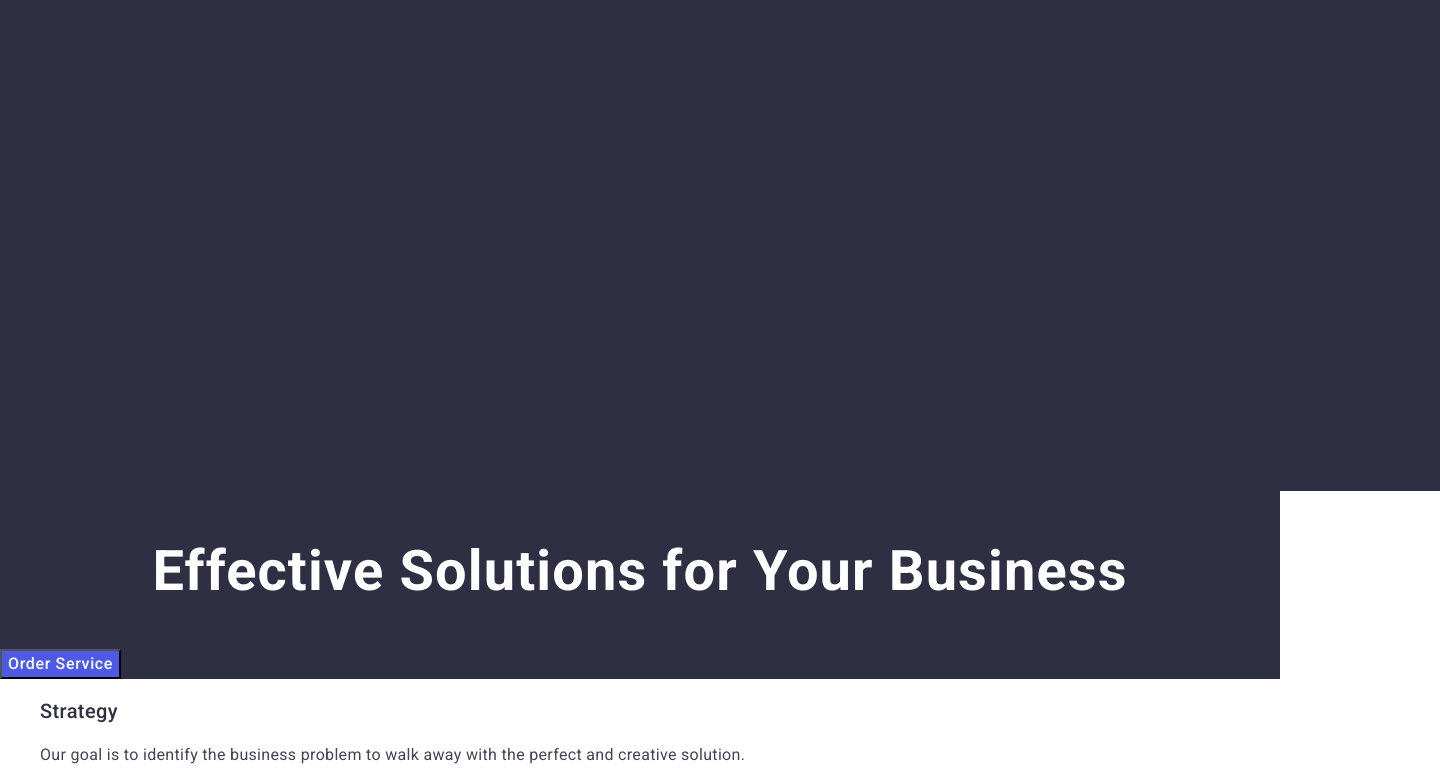
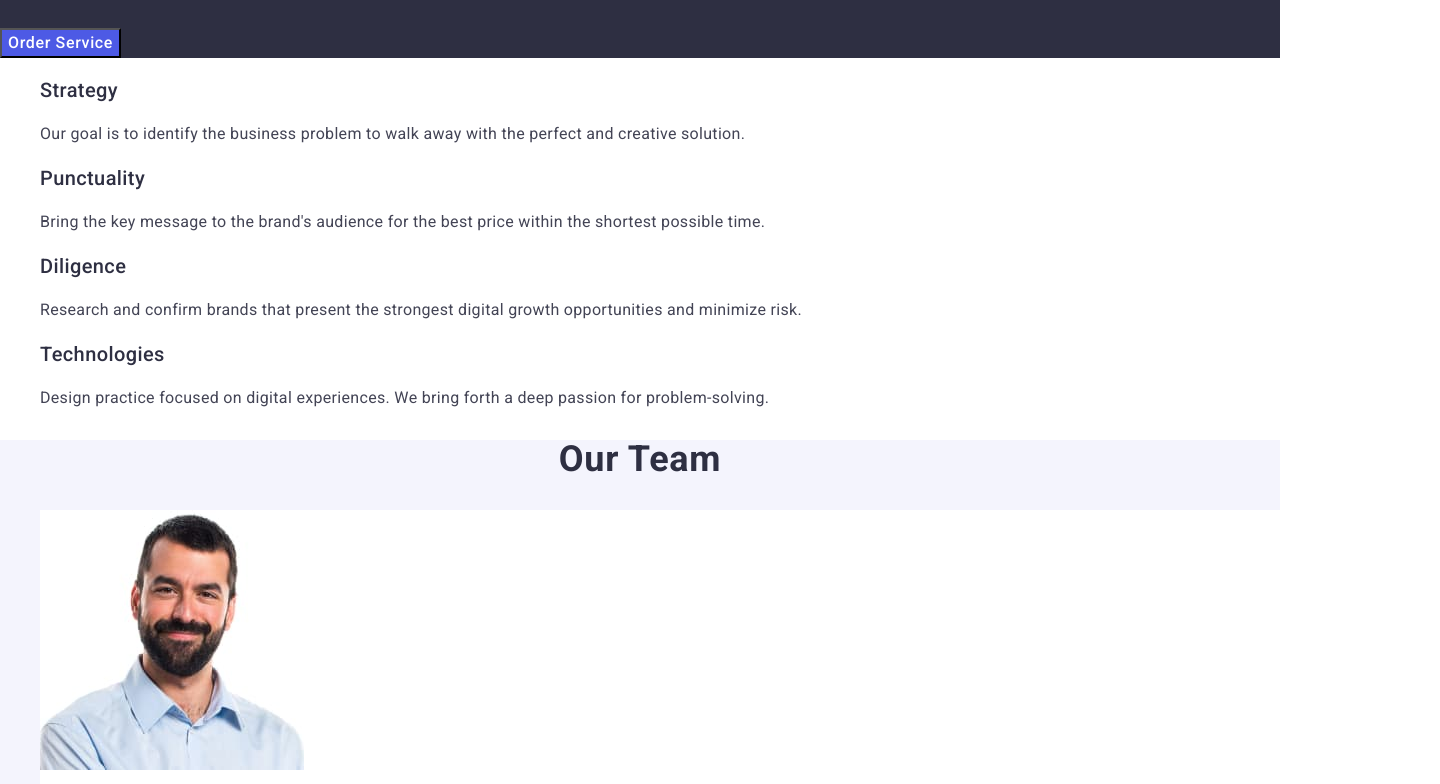
Before and after one commit to SlavaManU/goit-markup-hw-02, a plain HTML site: page index.html in a window 1280 px wide. Shown: the part 298-1082 px from the top of the page, 1440 px wide, since content can reach past the window. Drawn offline with nearby package versions, Linux system fonts and the light colour scheme.

Commit message:
add changes in section 1

```diff
--- a/index.html
+++ b/index.html
@@ -62,12 +62,6 @@
     <main>
       <!-- section 1 -->
       <section class="hero-page">
-        <img
-          src="/images/Dark-bg.jpg"
-          alt="dark-backgraund"
-          width="1440"
-          height="600"
-        />
         <h1 class="hero-page-title">Effective Solutions for Your Business</h1>
         <button class="hero-page-buttom" type="button">Order Service</button>
       </section>
```
